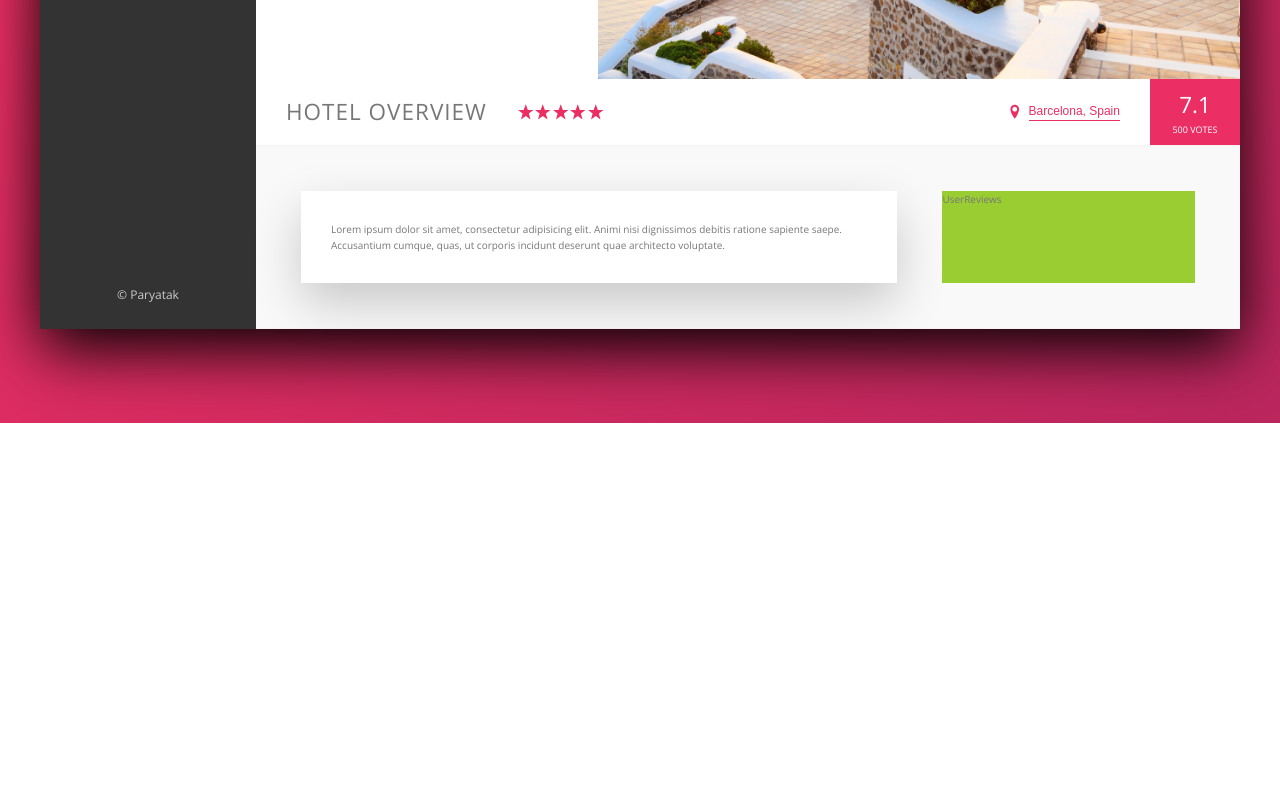
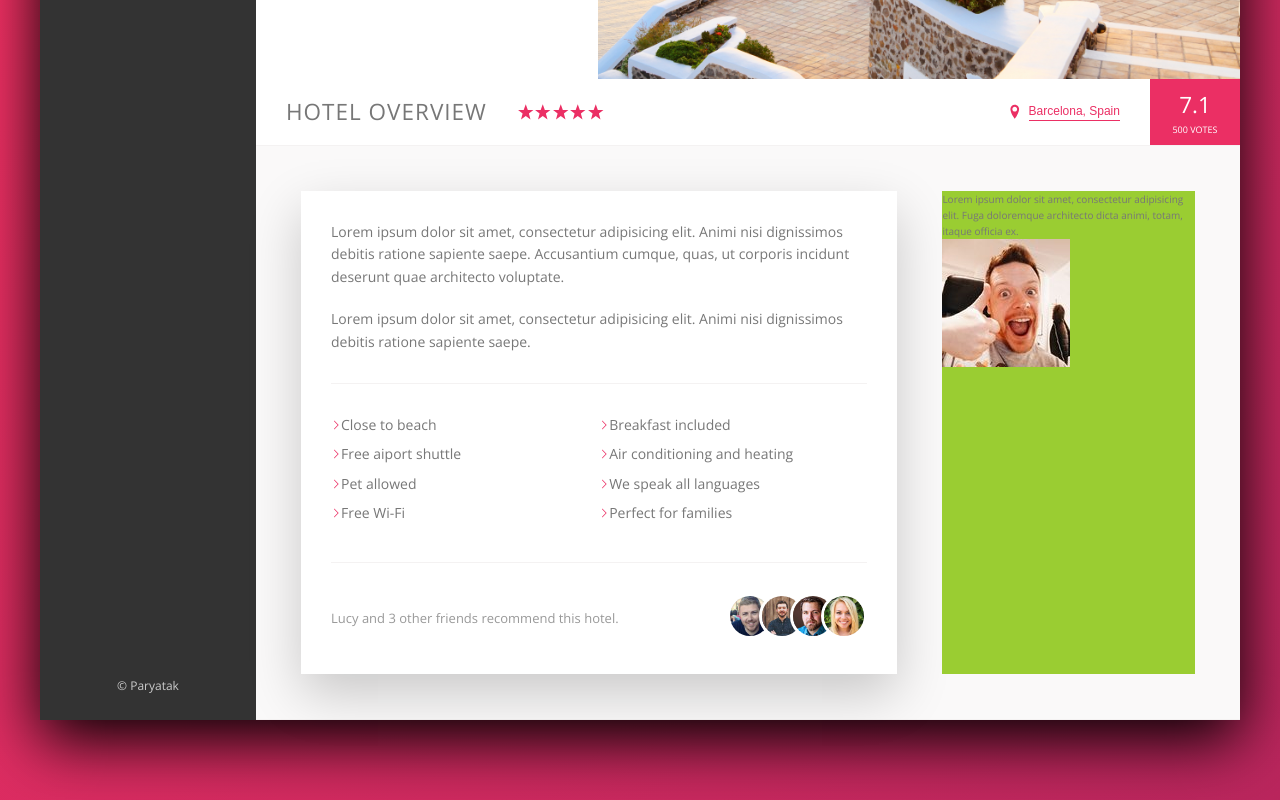
Before and after one commit to shubham-kumar10/paryatak-ui-css, a website: page index.html in a window 1280 px wide. Shown: the part 457-1257 px from the top of the page. Before the commit the page ends 880 px from the top, so only its background shows below. Drawn offline with nearby package versions, Linux system fonts and the light colour scheme.

Commit message:
Added description

```diff
--- a/index.html
+++ b/index.html
@@ -148,10 +148,47 @@
                             ratione sapiente saepe. Accusantium cumque, quas, ut
                             corporis incidunt deserunt quae architecto voluptate.
                         </p>
+                        <p class="paragraph">
+                            Lorem ipsum dolor sit amet, consectetur adipisicing elit. Animi nisi dignissimos debitis
+                            ratione sapiente saepe.
+                        </p>
+                        <ul class="list">
+                            <li class="list__item">Close to beach</li>
+                            <li class="list__item">Breakfast included</li>
+                            <li class="list__item">Free aiport shuttle</li>
+                            <li class="list__item">Air conditioning and heating</li>
+                            <li class="list__item">Pet allowed</li>
+                            <li class="list__item">We speak all languages</li>
+                            <li class="list__item">Free Wi-Fi</li>
+                            <li class="list__item">Perfect for families</li>
+                        </ul>
+                        <div class="recommend">
+                            <p class="recommend__count">
+                                Lucy and 3 other friends recommend this hotel.
+                            </p>
+                            <div class="recommend__friends">
+                                <img src="./img/user-3.jpg" alt="" class="recommend__photo">
+                                <img src="./img/user-4.jpg" alt="" class="recommend__photo">
+                                <img src="./img/user-5.jpg" alt="" class="recommend__photo">
+                                <img src="./img/user-6.jpg" alt="" class="recommend__photo">
+                            </div>
+                        </div>
                     </div>
 
                     <div class="user-reviews">
-                        UserReviews
+                        <figure class="review">
+                            <blockquote class="review__text">
+                                Lorem ipsum dolor sit amet, consectetur adipisicing elit. Fuga doloremque architecto
+                                dicta animi, totam, itaque officia
+                                ex.
+                            </blockquote>
+                            <figcaption class="review__user">
+                                <img src="./img/user-1.jpg" alt="" class="review__photo">
+                                <div class="review__user-box">
+                                    <p class="review__user-name"></p>
+                                </div>
+                            </figcaption>
+                        </figure>
                     </div>
                 </div>
             </main>
--- a/sass/_component.scss
+++ b/sass/_component.scss
@@ -246,3 +246,63 @@
 		box-shadow: 0 1rem 4rem rgba($color: #000000, $alpha: 0.25);
 	}
 }
+
+.paragraph:not(:last-of-type) {
+	margin-bottom: 2rem;
+}
+
+.list {
+	list-style: none;
+	margin: 3rem 0;
+	padding: 3rem 0;
+	border-top: var(--line);
+	border-bottom: var(--line);
+
+	display: flex;
+	flex-wrap: wrap;
+
+	&__item {
+		flex: 0 0 50%;
+		margin-bottom: 0.7rem;
+	}
+
+	&__item::before {
+		content: "";
+		display: inline-block;
+		height: 1rem;
+		width: 1rem;
+		// background-image: url(../img/chevron-thin-right.svg);
+		// background-size: cover;
+
+		background-color: var(--color-primary);
+		-webkit-mask-image: url(../img/chevron-thin-right.svg);
+		-webkit-mask-size: cover;
+		mask-image: url(../img/chevron-thin-right.svg);
+		mask-size: cover;
+	}
+}
+
+.recommend {
+	font-size: 1.3rem;
+	color: var(--color-grey-dark-3);
+	align-items: center;
+
+	display: flex;
+	&__count {
+		margin-right: auto;
+	}
+
+	&__friends {
+	}
+	&__photo {
+		height: 4rem;
+		width: 4rem;
+		border-radius: 50%;
+		border: 3px solid white;
+		box-sizing: content-box;
+
+		&:not(:last-child) {
+			margin-right: -1.8rem;
+		}
+	}
+}
--- a/sass/_layout.scss
+++ b/sass/_layout.scss
@@ -44,6 +44,7 @@
 }
 
 .description {
+	font-size: 1.4rem;
 	background-color: white;
 	box-shadow: 0 2rem 5rem rgba($color: #000000, $alpha: 0.2);
 	padding: 3rem;
```
Also changed, not shown: css/style.css.
